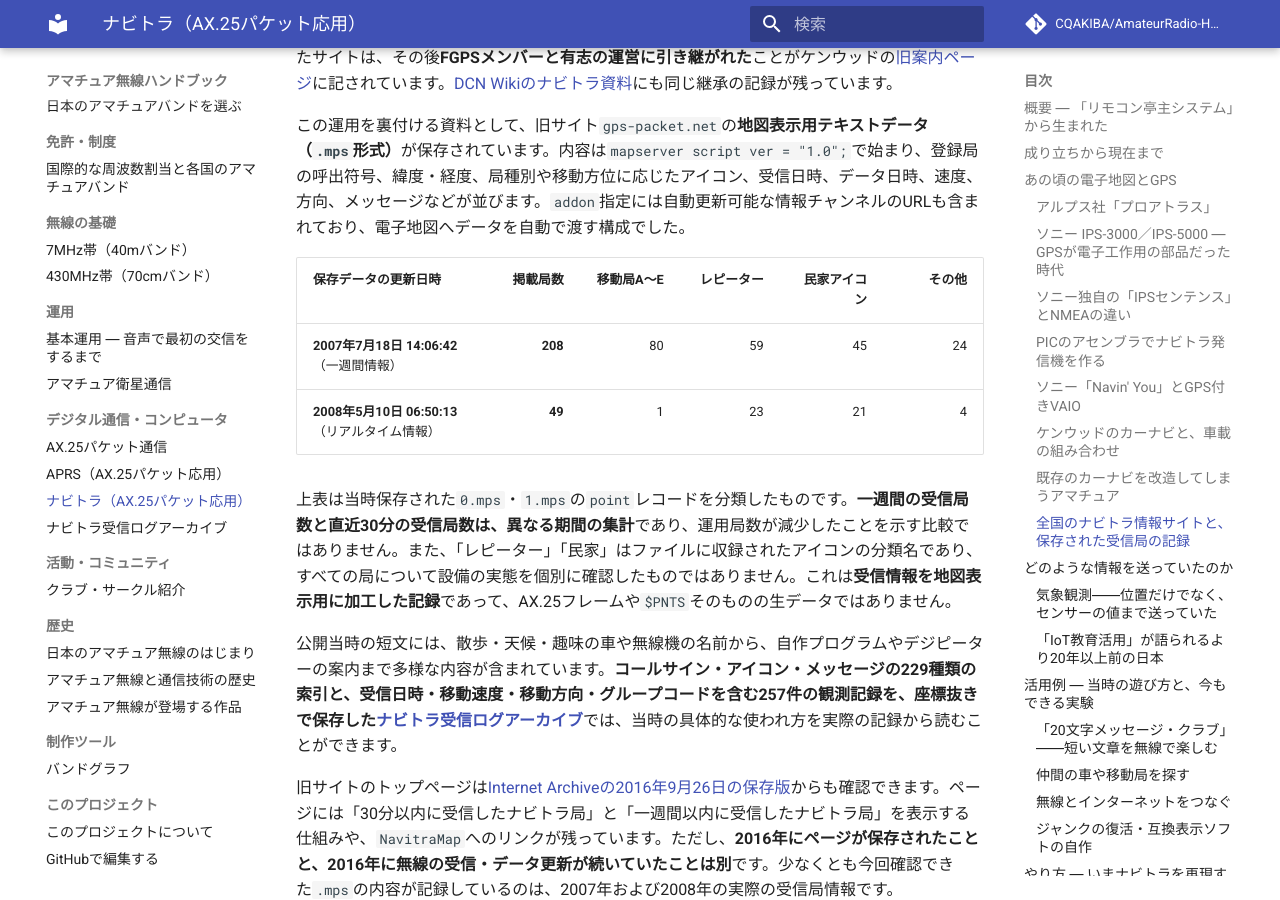
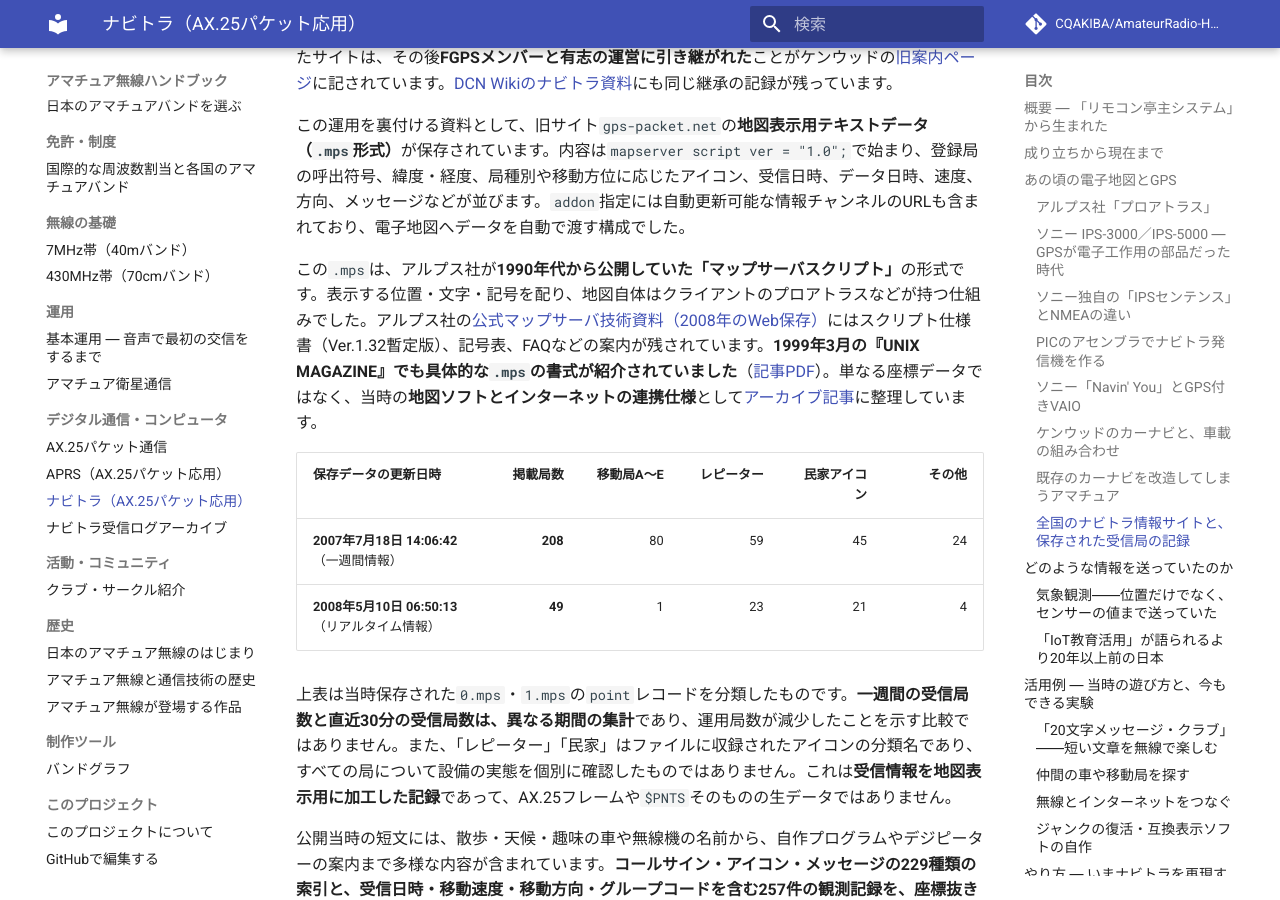
Before and after one commit to CQAKIBA/AmateurRadio-Handbook, an MkDocs documentation site: the page built from docs/07_デジタル通信・コンピュータ/ナビトラ.md, in a window 1280 px wide and 900 px high, scrolled down 5647 px. Built offline with MkDocs 1.6.1 and Material for MkDocs 9.7.7, drawn with Linux system fonts in a browser that asks for light colours; comment, search, counter and statistics services are not loaded; some of the changed text lies outside the part shown.

Commit message:
docs: ナビトラにアルプス社MapServerの公式仕様書と1999年の学術誌面を追加

```diff
--- a/docs/07_デジタル通信・コンピュータ/ナビトラ.md
+++ b/docs/07_デジタル通信・コンピュータ/ナビトラ.md
@@ -117,6 +117,8 @@
 アマチュア無線で受信したナビトラの位置情報を、インターネットを通じて集めて地図表示する**「ナビトラ情報サイト（ナビトラサーバー）」**も運用されました。当初アルプス社が提供していたサイトは、その後**FGPSメンバーと有志の運営に引き継がれた**ことがケンウッドの[旧案内ページ](https://www.kenwood.co.jp/jp/oshirase/info_navitora.html)に記されています。[DCN Wikiのナビトラ資料](https://wikiwiki.jp/dcn/Navitra)にも同じ継承の記録が残っています。
 
 この運用を裏付ける資料として、旧サイト`gps-packet.net`の**地図表示用テキストデータ（`.mps`形式）**が保存されています。内容は`mapserver script ver = "1.0";`で始まり、登録局の呼出符号、緯度・経度、局種別や移動方位に応じたアイコン、受信日時、データ日時、速度、方向、メッセージなどが並びます。`addon`指定には自動更新可能な情報チャンネルのURLも含まれており、電子地図へデータを自動で渡す構成でした。
+
+この`.mps`は、アルプス社が**1990年代から公開していた「マップサーバスクリプト」**の形式です。表示する位置・文字・記号を配り、地図自体はクライアントのプロアトラスなどが持つ仕組みでした。アルプス社の[公式マップサーバ技術資料（2008年のWeb保存）](https://web.archive.org/web/20080524205732/http://www.alpsmap.co.jp/mapserv/)にはスクリプト仕様書（Ver.1.32暫定版）、記号表、FAQなどの案内が残されています。**1999年3月の『UNIX MAGAZINE』でも具体的な`.mps`の書式が紹介されていました**（[記事PDF](https://www.pitecan.com/UnixMagazine/PDF/if9903.pdf)）。単なる座標データではなく、当時の**地図ソフトとインターネットの連携仕様**として[アーカイブ記事](ナビトラ受信ログアーカイブ.md#アルプス社マップサーバ技術--mpsを読める理由)に整理しています。
 
 | 保存データの更新日時 | 掲載局数 | 移動局A～E | レピーター | 民家アイコン | その他 |
 | --- | ---: | ---: | ---: | ---: | ---: |
@@ -251,6 +253,8 @@
 - [『CQ ham radio』2000年の掲載目次：鬼ごっこ・20文字メッセージ・Navitramap](https://www.cqpub.co.jp/cqham/CQHAMWWW/2000-10/content.htm)
 - [INTERNET Watch：1998年のプロアトラス98・ナビトラ連携](https://internet.watch.impress.co.jp/www/article/980710/alps.htm)
 - [Internet Archive：2016年に保存されたgps-packet.netのナビトラ情報サイト](https://web.archive.org/web/20160926140356/http://www.gps-packet.net/)
+- [アルプス社のマップサーバ技術公開サイト（2008年の保存版）](https://web.archive.org/web/20080524205732/http://www.alpsmap.co.jp/mapserv/)
+- [『UNIX MAGAZINE』1999年3月号：マップサーバ・スクリプトとNavin' Youの比較（PDF）](https://www.pitecan.com/UnixMagazine/PDF/if9903.pdf)
 - [ナビトラ受信ログアーカイブ：2007・2008年の短文229種類](ナビトラ受信ログアーカイブ.md)
 - [ケンウッド：アルプス社からFGPSメンバーと有志へのサーバー継承告知（旧ページ）](https://www.kenwood.co.jp/jp/oshirase/info_navitora.html)
 - [DCN Wiki：ナビトラ情報サイトの継承と関連ソフトの記録](https://wikiwiki.jp/dcn/Navitra)
```
